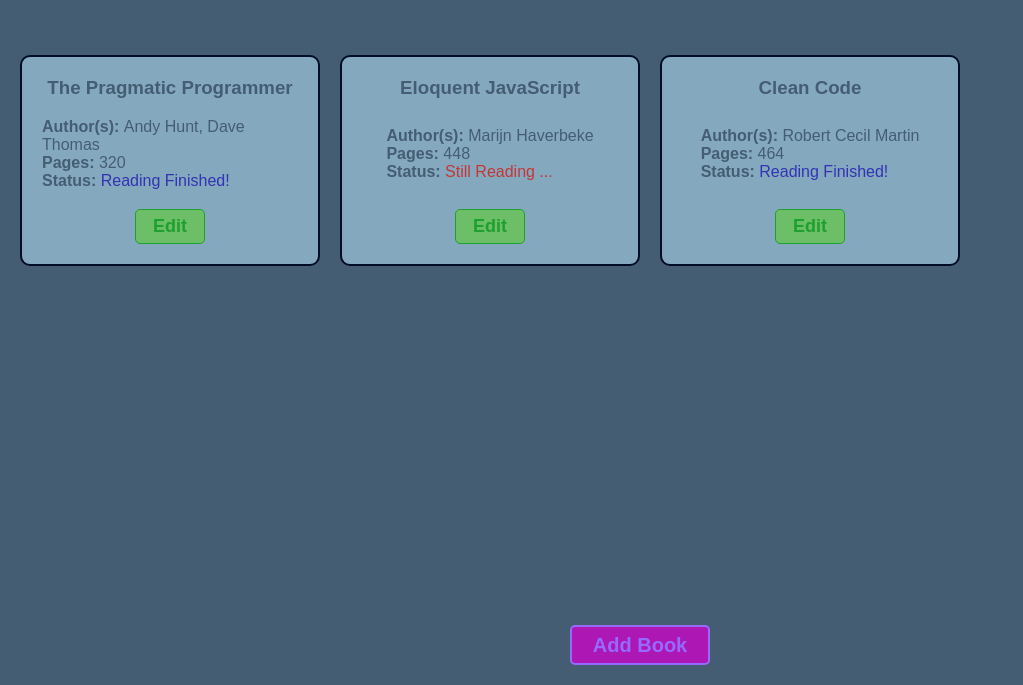
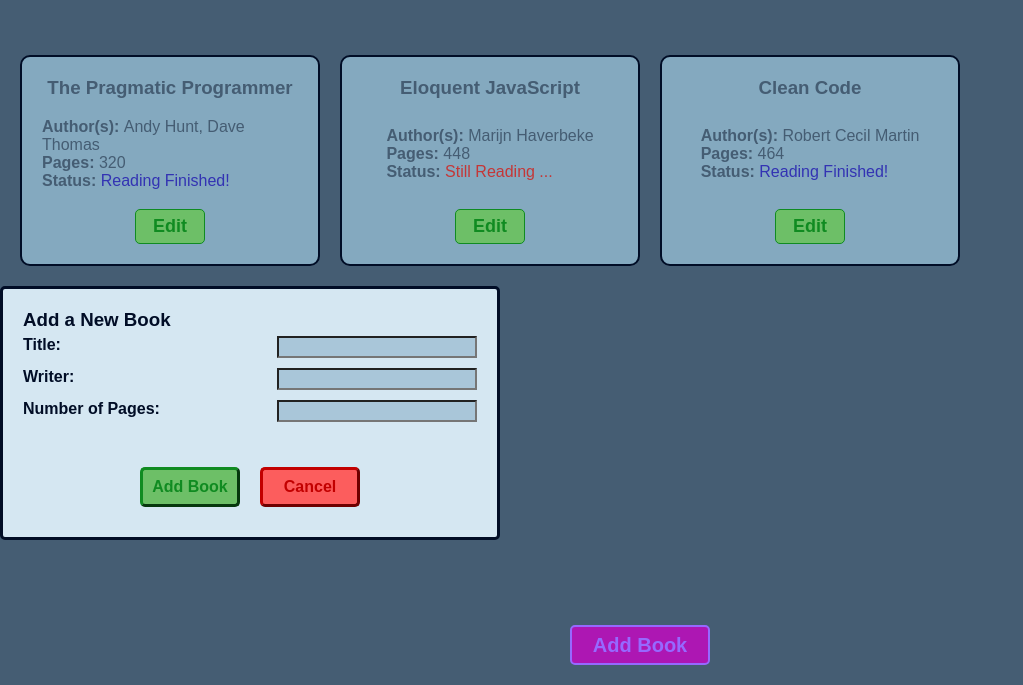
Before and after one commit to KhashayarS/TOP-Library-project, a plain HTML site: page index.html in a window 1280 px wide. Shown: the part 115-800 px from the top of the page, without its empty margins (0-1023 px from the left). Drawn offline with Linux system fonts and the light colour scheme.

Commit message:
Create the initial new book dialog element and style it

```diff
--- a/index.html
+++ b/index.html
@@ -68,6 +68,31 @@
                 </button>
             </div>
 
+            <dialog class="add-book-dialog" open>
+                <form action="dialog">
+                    <h3>Add a New Book</h3>
+                    <div class="add-book-input-container">
+                        <label for="new-book-title">Title:</label>
+                        <input type="text" id="new-book-title">
+                    </div>
+
+                    <div class="add-book-input-container">
+                        <label for="new-book-writer">Writer:</label>
+                        <input type="text" id="new-book-writer">
+                    </div>
+
+                    <div class="add-book-input-container">
+                        <label for="new-book-pages">Number of Pages:</label>
+                        <input type="text" id="new-book-pages">
+                    </div>
+
+                    <div class="add-book-btn-container">
+                        <button class="confirm-add-book-btn">Add Book</button>
+                        <button class="cancel-add-book-btn">Cancel</button>
+                    </div>
+
+                </form>
+            </dialog>
 
 
         </div>
--- a/static/css/style.css
+++ b/static/css/style.css
@@ -40,7 +40,9 @@
     --color-four: #A9C6D9;
     --color-five: #D5E7F2;
     --color-six: #6DBF67;
-    --color-seven: #1da02e;
+    --color-seven: #108b21;
+    --color-eight: #fc5d5d;
+    --color-nine: #c20000;
 }
 
 body {
@@ -142,3 +144,61 @@
     left: 50%;
     transform: translateX(-50%);
 }
+
+.add-book-dialog {
+    background-color: var(--color-five);
+    color: var(--color-one);
+    padding: 20px;
+    width: 500px;
+    border-radius: 5px;
+}
+
+.add-book-input-container {
+    display: flex;
+    justify-content: space-between;
+}
+
+.add-book-input-container > * {
+    /* border: 1px solid hotpink; */
+    margin: 5px 0;
+}
+
+.add-book-input-container > input {
+    width: 200px;
+    background: var(--color-four)
+}
+
+.add-book-input-container > label {
+    font-weight: bold;
+}
+
+.add-book-btn-container {
+    /* border: 1px solid blue; */
+    display: flex;
+    justify-content: center;
+    margin-top: 30px;
+}
+
+.add-book-btn-container button {
+    width: 100px;
+    height: 40px;
+    margin: 10px;
+    font-weight: bold;
+    border-width: 3px;
+    border-radius: 5px;
+}
+
+.confirm-add-book-btn {
+    background-color: var(--color-six);
+    color: var(--color-seven);
+    border-color: var(--color-seven);
+}
+
+.cancel-add-book-btn {
+    background-color: var(--color-eight);
+    color: var(--color-nine);
+    border-color: var(--color-nine);
+}
+
+
+/* TESTING CSS */
```
